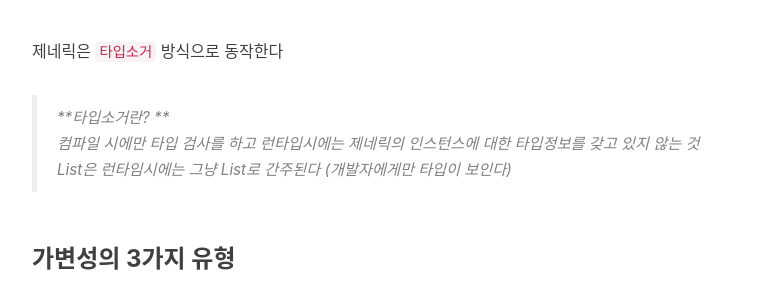
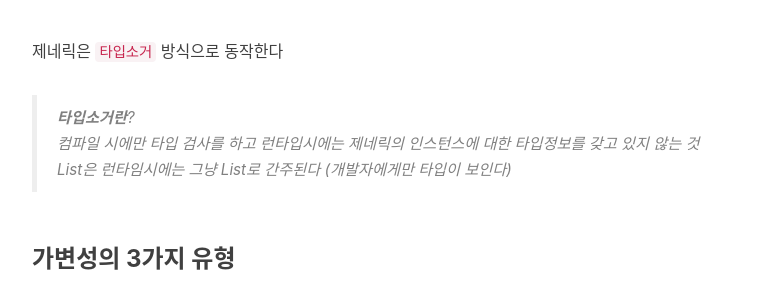
Before and after one commit to dongsik93/dongsik93.github.io, a Jekyll site: the page built from _posts/2021-07-18-til-kotlin-generic-variance.md, in a window 1280 px wide and 900 px high, scrolled down 701 px. Shown: the part 152-451 px from the top of the window, without its empty margins (233-1000 px from the left). Built offline with Jekyll 4.4.1, drawn with Linux system fonts in a browser that asks for light colours; nearby versions of some CDN libraries; comment, search, counter and statistics services are not loaded.

```diff
--- a/_posts/2021-07-18-til-kotlin-generic-variance.md
+++ b/_posts/2021-07-18-til-kotlin-generic-variance.md
@@ -21,7 +21,7 @@ comments: true
 
 제네릭은 `타입소거` 방식으로 동작한다
 
-> **타입소거란? **
+> **타입소거란**?
 >
 > 컴파일 시에만 타입 검사를 하고 런타입시에는 제네릭의 인스턴스에 대한 타입정보를 갖고 있지 않는 것 List<String>은 런타임시에는 그냥 List로 간주된다 (개발자에게만 타입이 보인다)
 
```
